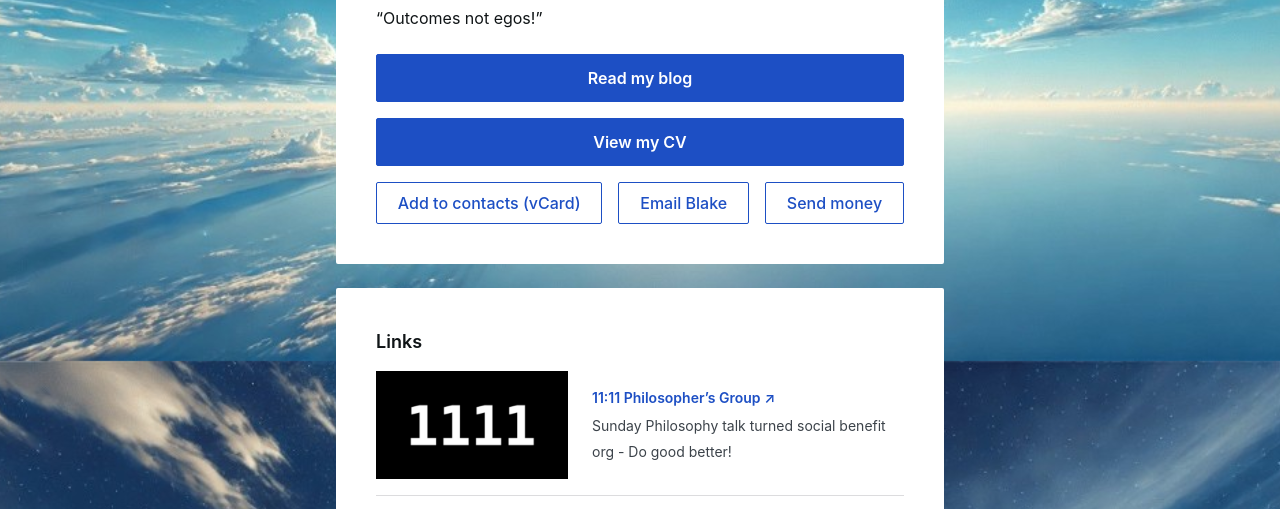
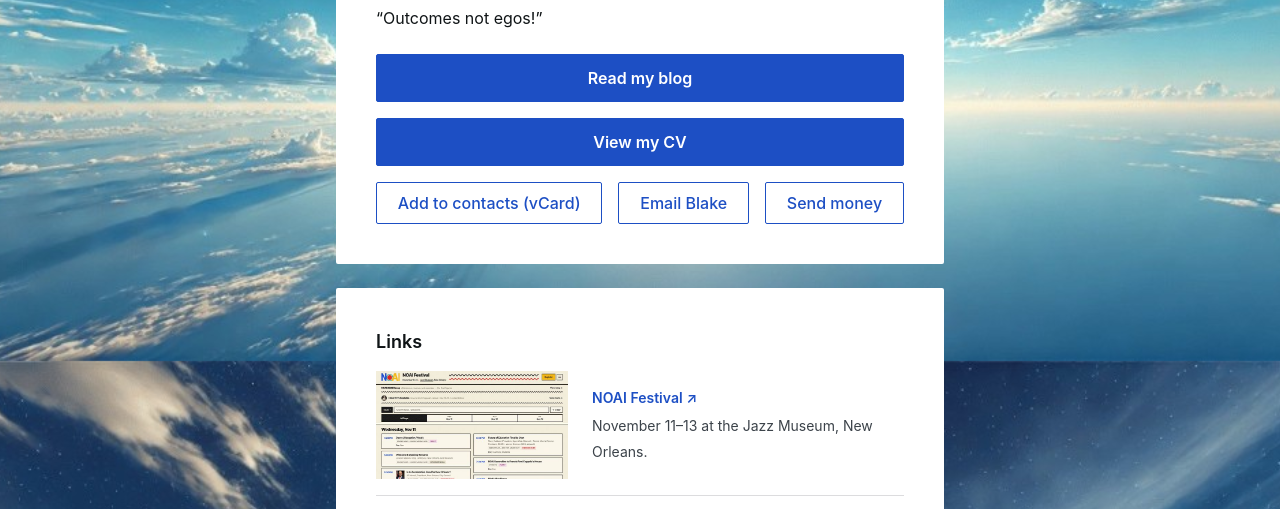
Before and after one commit to bbertucc/b3b.bio, a plain HTML site: page index.html in a window 1280 px wide. Shown: the part 439-948 px from the top of the page. Drawn offline with Linux system fonts and the light colour scheme.

Commit message:
Replace 11:11 Philosopher's Group link card with NOAI Festival
Co-Authored-By: Claude Opus 5.5 <noreply@anthropic.com>
Claude-Session: https://claude.ai/code/session_01ReZKd3hTou39C6nnSfKhm1

```diff
--- a/index.html
+++ b/index.html
@@ -110,12 +110,12 @@
       <h2 id="links-title" class="card__title">Links</h2>
       <ul class="link-list">
         <li class="link-item">
-          <a class="link-item__preview" href="https://philosophers.group/" tabindex="-1" aria-hidden="true">
-            <img src="assets/philosophers-group.jpg" alt="" width="512" height="292" loading="lazy">
+          <a class="link-item__preview" href="https://fest.philosophers.group/" tabindex="-1" aria-hidden="true">
+            <img src="assets/noai-festival.jpg" alt="" width="640" height="365" loading="lazy">
           </a>
           <div class="link-item__info">
-            <a class="link-item__link" href="https://philosophers.group/" aria-describedby="link-desc-1">11:11 Philosopher’s Group <span aria-hidden="true">↗</span></a>
-            <p id="link-desc-1">Sunday Philosophy talk turned social benefit org - Do good better!</p>
+            <a class="link-item__link" href="https://fest.philosophers.group/" aria-describedby="link-desc-1">NOAI Festival <span aria-hidden="true">↗</span></a>
+            <p id="link-desc-1">November 11–13 at the Jazz Museum, New Orleans.</p>
           </div>
         </li>
         <li class="link-item">
```
Also changed, not shown: assets/noai-festival.jpg (added), assets/philosophers-group.jpg (deleted).
